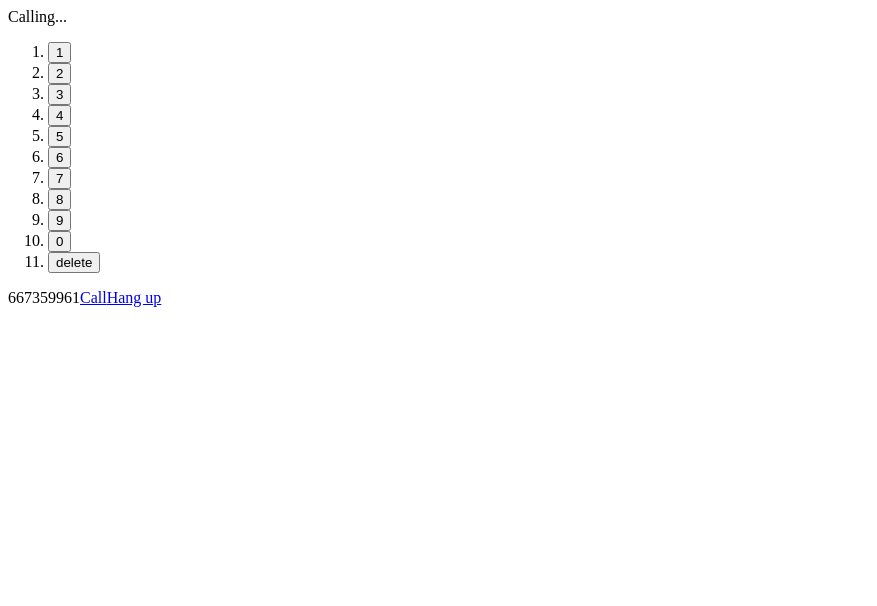
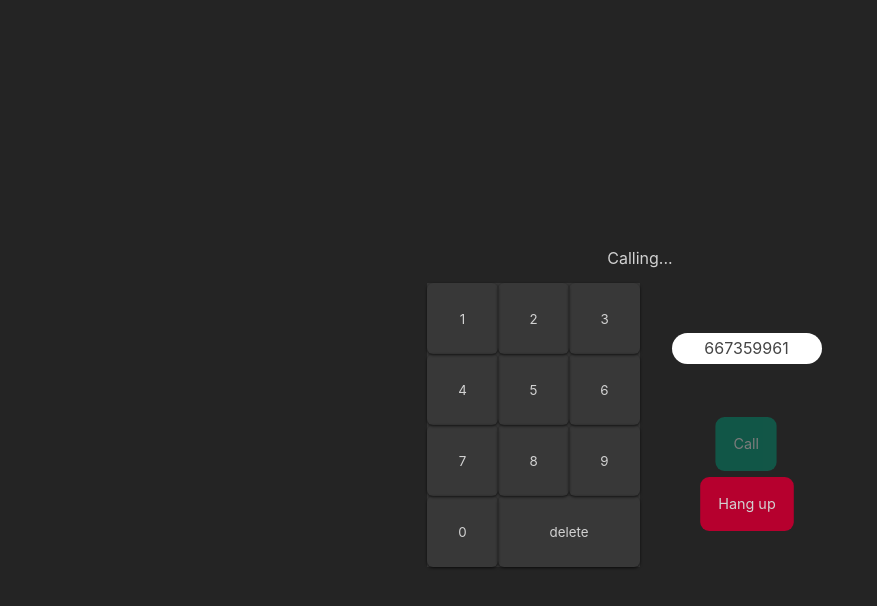
Before and after one commit to Sergi-CM/202301-w4ch3-sergi-casquero-jaume-cuadrada, a React (Create React App) app: page / in a window 1280 px wide. Shown: the top 606 px of the page, without its empty margins (0-877 px from the left). Built offline with nearby package versions, Linux system fonts and the light colour scheme.

Commit message:
Add info component

```diff
--- a/src/App.tsx
+++ b/src/App.tsx
@@ -1,7 +1,10 @@
+import "./App.css";
+import Info from "./components/Info/Info";
+
 const App = (): JSX.Element => {
   return (
     <div className="container">
-      <span className="message">Calling...</span>
+      <Info message="Calling..." />
       <main className="phone">
         <div className="keyboard-container">
           <ol className="keyboard">
--- /dev/null
+++ b/src/components/Info/Info.tsx
@@ -0,0 +1,9 @@
+interface InfoProps {
+  message: string;
+}
+
+const Info = ({ message }: InfoProps): JSX.Element => {
+  return <span className="message">{message}</span>;
+};
+
+export default Info;
```
